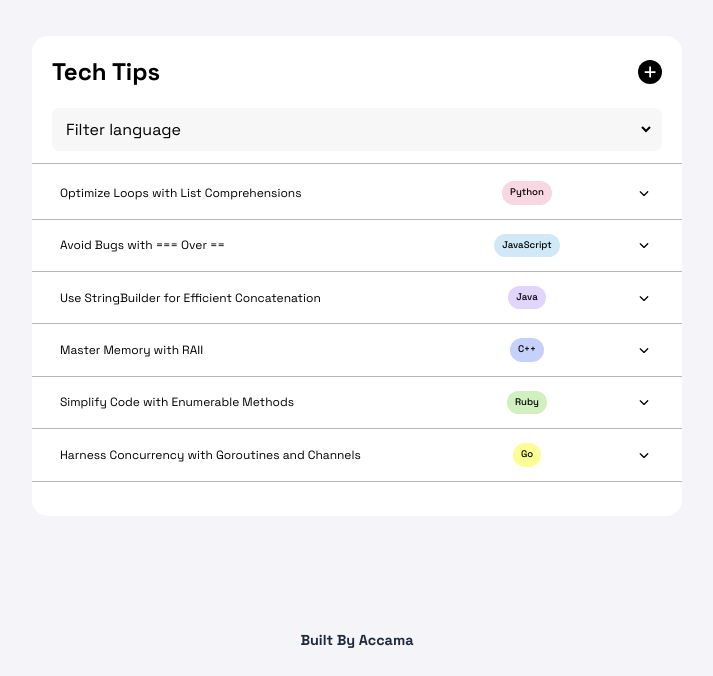
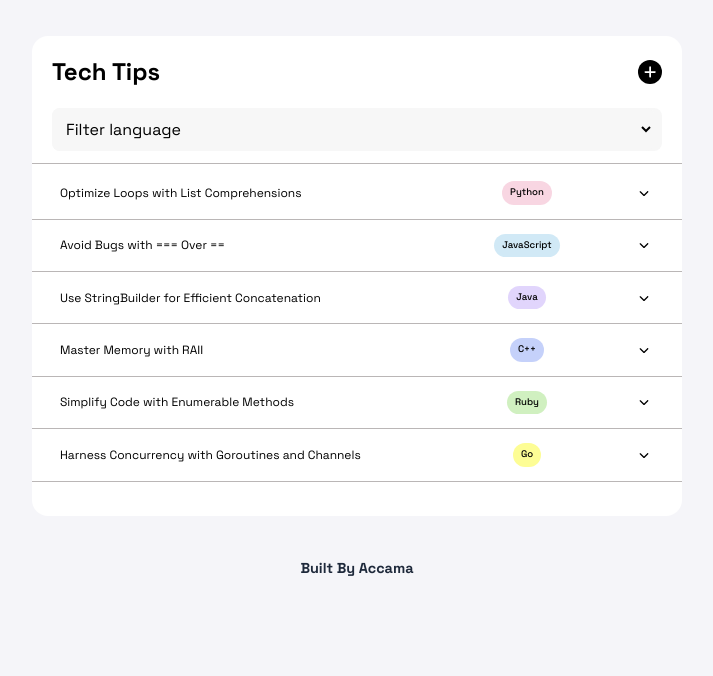
Before and after one commit to accamamuhammad/TipSearchApp, a React (Vite) app: page / in a window 1280 px wide. Shown: the part 124-800 px from the top of the page, without its empty margins (283-996 px from the left). Built offline with nearby package versions, Linux system fonts and the light colour scheme.

Commit message:
viewport fix

```diff
--- a/index.html
+++ b/index.html
@@ -3,7 +3,6 @@
   <head>
     <meta charset="UTF-8" />
     <link rel="icon" type="image/png" href="/favicon.png" />
-
     <meta name="viewport" content="width=device-width, initial-scale=1.0" />
     <title>Tip Search</title>
   </head>
--- a/src/App.jsx
+++ b/src/App.jsx
@@ -114,7 +114,7 @@ function App() {
   };
 
   return (
-    <main className="w-screen h-screen bg-mainBG overflow-y-hidden flex items-center justify-center">
+    <main className="w-screen bg-mainBG overflow-y-hidden flex items-center justify-center">
       <div className="w-screen md:w-[650px] h-[480px] pb-5 gap-1 mx-5 md:mx-0 flex-col rounded-2xl bg-white flex items-start justify-start">
         <div className="w-full px-3 sm:px-5 flex gap-3 flex-col">
           <div className="w-full pt-5 pb-2 flex flex-row items-center justify-between">
@@ -197,7 +197,7 @@ function App() {
       >
         <Form handlePassData={(data) => setFormDataUser(data)} />
       </div>
-      <p className="absolute font-sgBold text-[0.9rem] text-slate-800 bottom-6">
+      <p className="absolute font-sgBold text-[0.9rem] text-slate-800 bottom-[12dvh]">
         Built By Accama
       </p>
     </main>
--- a/src/index.css
+++ b/src/index.css
@@ -1,6 +1,19 @@
 @tailwind base;
 @tailwind components;
 @tailwind utilities;
+
+body {
+  height: 100vh;
+  height: 100dvh;
+  display: flex;
+  align-items: center;
+  justify-content: center;
+  overflow: hidden;
+}
+main {
+  height: 100vh;
+  height: 100dvh;
+}
 
 @font-face {
   font-family: "SP-light";
```
